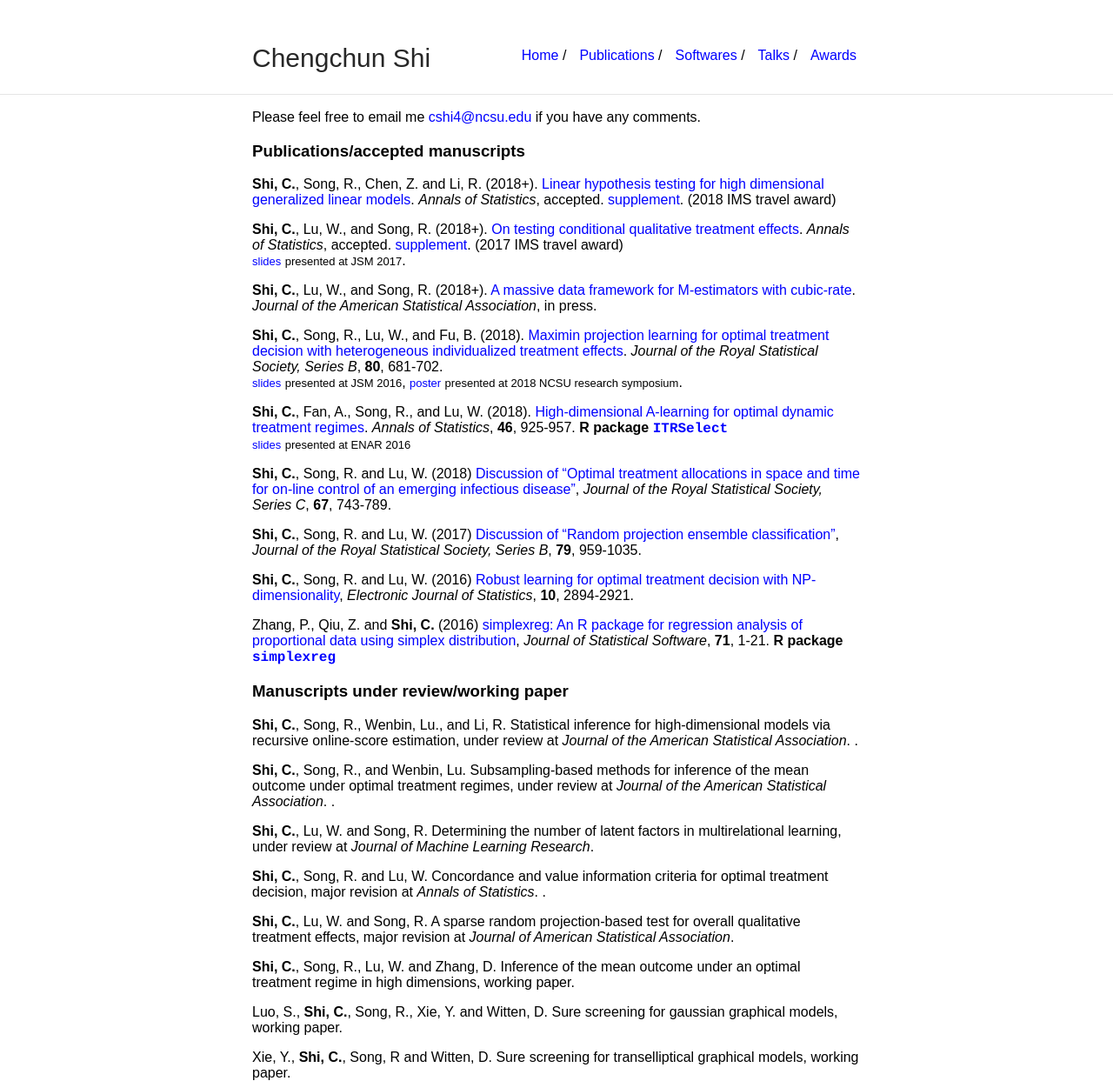
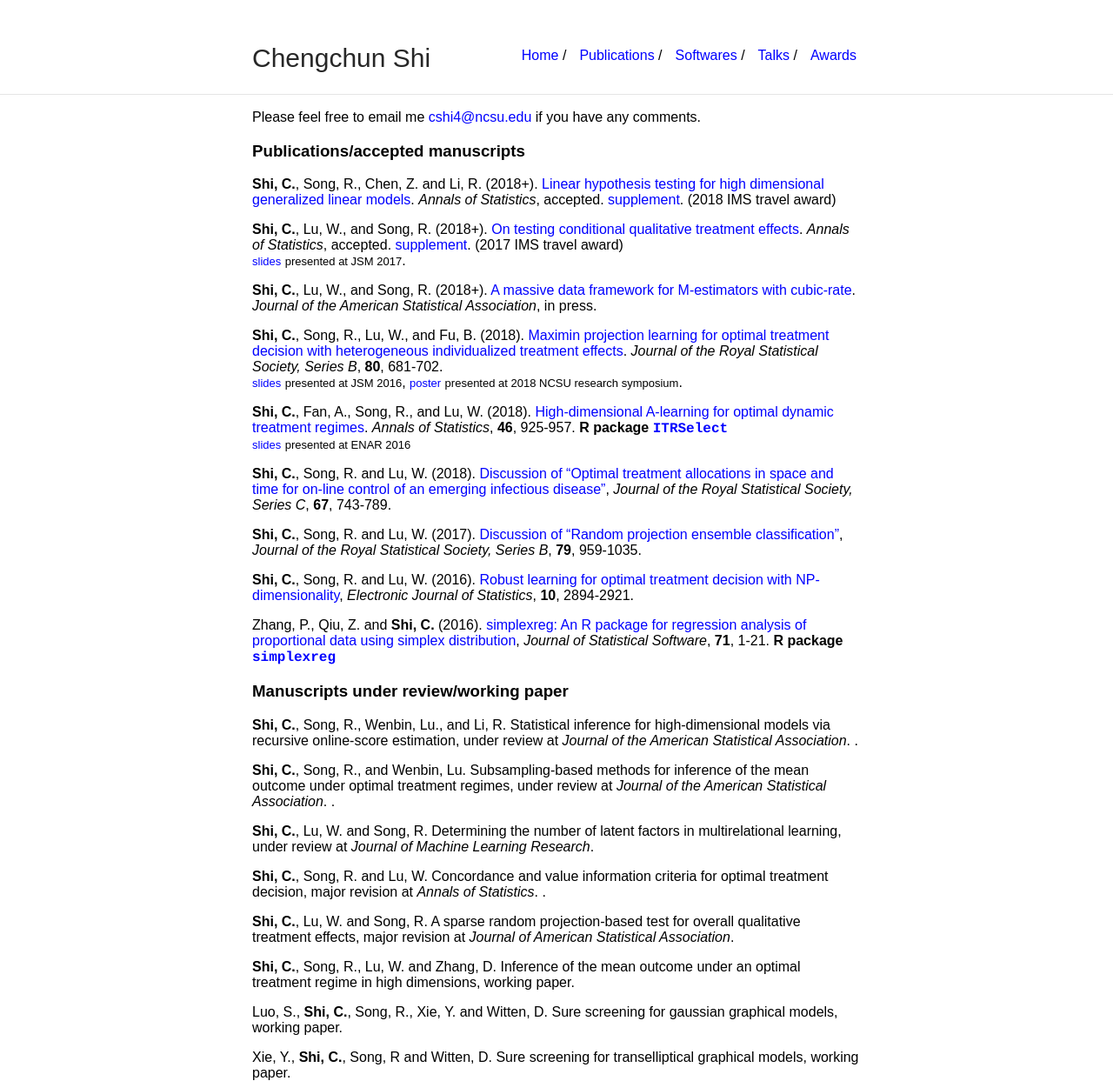
Before and after one commit to callmespring/callmespring.github.io, a Jekyll site: the page built from publication.md, in a window 1280 px wide. Shown: the whole page at 87% size. Built offline with Jekyll 4.4.1, drawn with Linux system fonts in a browser that asks for light colours.

Commit message:
Add files via upload

```diff
--- a/publication.md
+++ b/publication.md
@@ -22,13 +22,13 @@
 **Shi, C.**, Fan, A., Song, R., and Lu, W. (2018). [High-dimensional A-learning for optimal dynamic treatment regimes](https://projecteuclid.org/euclid.aos/1525313071). _Annals of Statistics_, **46**, 925-957.
 **R package** [<span style="font-family:courier;">**ITRSelect**</span>](https://cran.r-project.org/web/packages/ITRSelect/index.html) <br/> [<font size="2.5">slides</font>](./slides/ENAR2016spring.pdf) <font size="2.5">presented at ENAR 2016</font>
 
-**Shi, C.**, Song, R. and Lu, W. (2018) [Discussion of “Optimal treatment allocations in space and time for on-line control of an emerging infectious disease”](https://rss.onlinelibrary.wiley.com/doi/10.1111/rssc.12266), _Journal of the Royal Statistical Society, Series C_, **67**, 743-789.
+**Shi, C.**, Song, R. and Lu, W. (2018). [Discussion of “Optimal treatment allocations in space and time for on-line control of an emerging infectious disease”](https://rss.onlinelibrary.wiley.com/doi/10.1111/rssc.12266), _Journal of the Royal Statistical Society, Series C_, **67**, 743-789.
 
-**Shi, C.**, Song, R. and Lu, W. (2017) [Discussion of “Random projection ensemble classification”](https://rss.onlinelibrary.wiley.com/doi/full/10.1111/rssb.12228), _Journal of the Royal Statistical Society, Series B_, **79**, 959-1035.
+**Shi, C.**, Song, R. and Lu, W. (2017). [Discussion of “Random projection ensemble classification”](https://rss.onlinelibrary.wiley.com/doi/full/10.1111/rssb.12228), _Journal of the Royal Statistical Society, Series B_, **79**, 959-1035.
 
-**Shi, C.**, Song, R. and Lu, W. (2016) [Robust learning for optimal treatment decision with NP-dimensionality](https://projecteuclid.org/euclid.ejs/1476368559), _Electronic Journal of Statistics_, **10**, 2894-2921.
+**Shi, C.**, Song, R. and Lu, W. (2016). [Robust learning for optimal treatment decision with NP-dimensionality](https://projecteuclid.org/euclid.ejs/1476368559), _Electronic Journal of Statistics_, **10**, 2894-2921.
 
-Zhang, P., Qiu, Z. and **Shi, C.** (2016) [simplexreg: An R package for regression analysis of proportional data using simplex distribution](https://www.jstatsoft.org/article/view/v071i11), _Journal of Statistical Software_, **71**, 1-21.
+Zhang, P., Qiu, Z. and **Shi, C.** (2016). [simplexreg: An R package for regression analysis of proportional data using simplex distribution](https://www.jstatsoft.org/article/view/v071i11), _Journal of Statistical Software_, **71**, 1-21.
 **R package** [<span style="font-family:courier;">**simplexreg**</span>](https://cran.r-project.org/web/packages/simplexreg/index.html)
 
 ### Manuscripts under review/working paper
```
